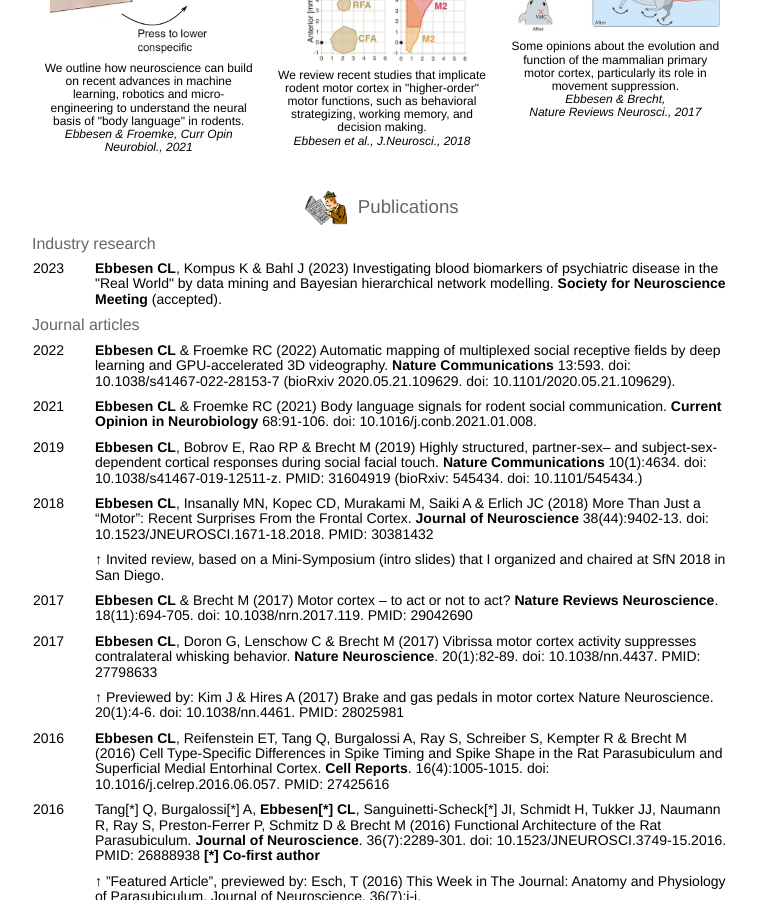
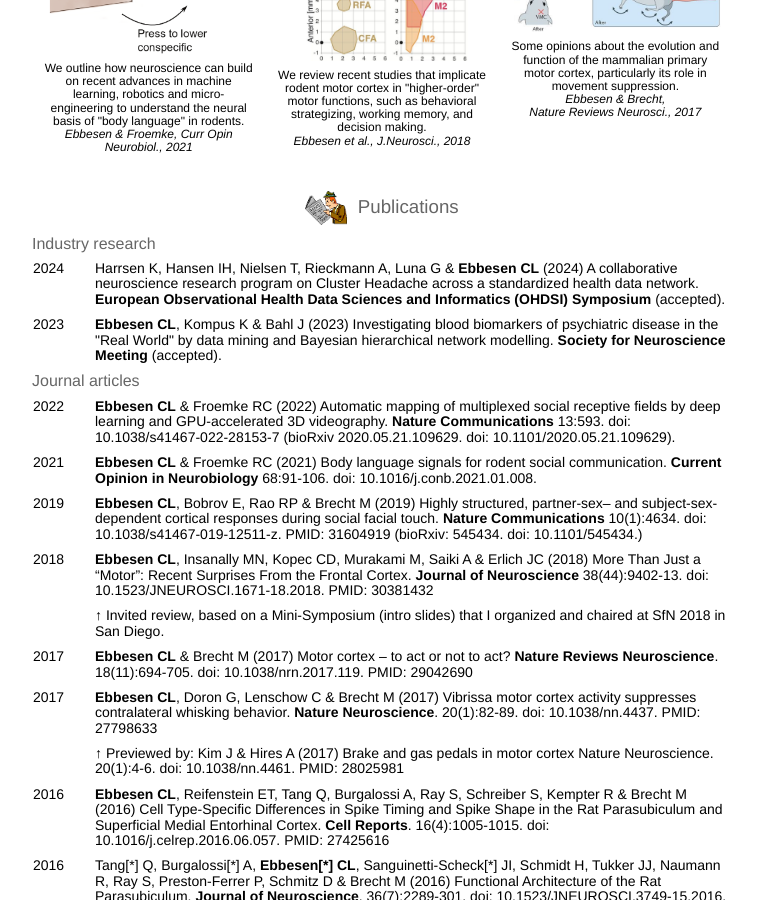
Before and after one commit to chrelli/chrelli.github.io, a Jekyll site: the page built from index.html, in a window 1280 px wide and 900 px high, scrolled down 1357 px. Shown: the whole window, without its empty margins (258-1015 px from the left). Built offline with Jekyll 4.4.1, drawn with Linux system fonts in a browser that asks for light colours; nearby versions of some CDN libraries; some web fonts are replaced; a style sheet for code colours, icons or effects is not loaded.

Commit message:
Update index.html w OHDSI

```diff
--- a/index.html
+++ b/index.html
@@ -250,6 +250,14 @@ We outline how neuroscience can build on recent advances in machine learning, ro
 <h5>Industry research</h5>
 
 <table width=100%>
+	<tr>
+		<td class="year" width=60px>2024</td>
+		<td class="year">
+			 Harrsen K, Hansen IH, Nielsen T, Rieckmann A, Luna G & <b>Ebbesen CL</b> (2024) A collaborative neuroscience research program on Cluster Headache across a standardized health data network. <b>European Observational Health Data Sciences and Informatics (OHDSI) Symposium</b> (accepted).
+
+	 </td>
+</tr>
+
 	<tr>
 		<td class="year" width=60px>2023</td>
 		<td class="year">
```
